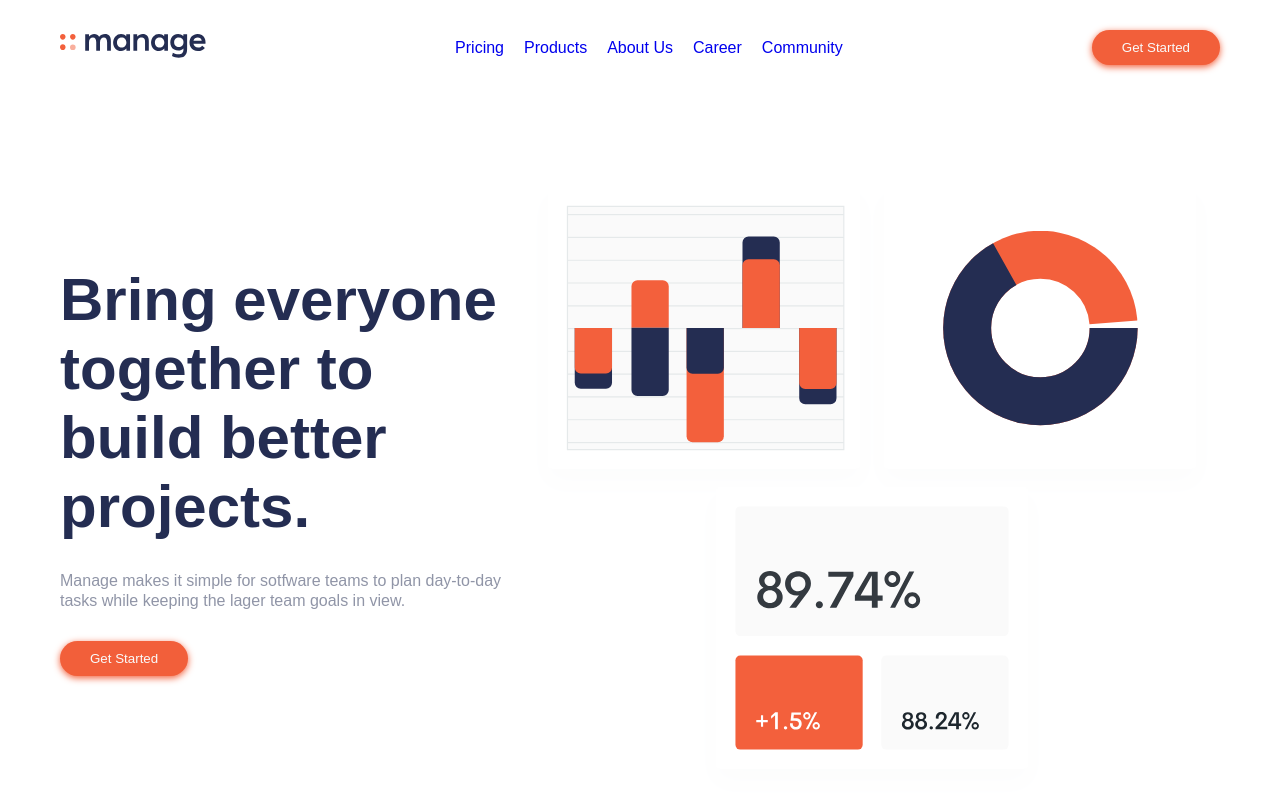
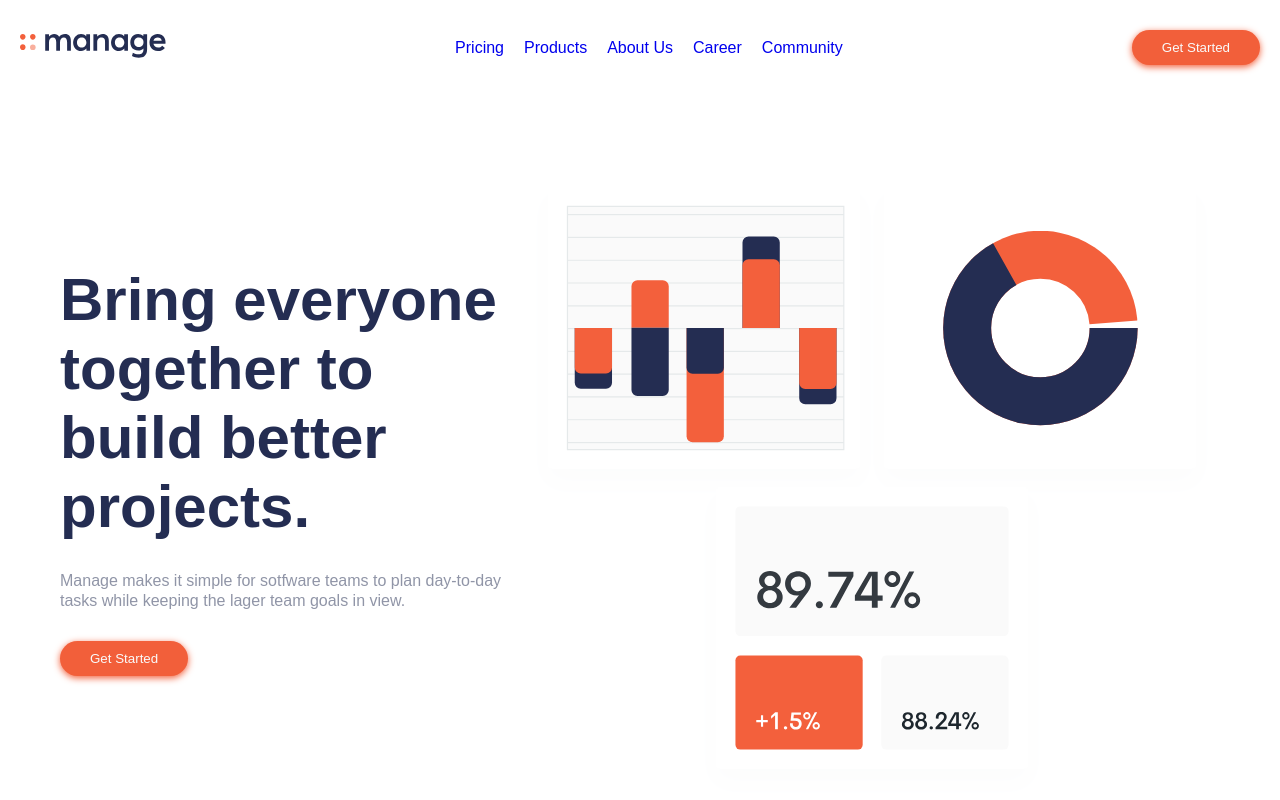
Before and after one commit to Buikem001/manage, a plain HTML site: page index.html in a window 1280 px wide. Shown: the top 800 px of the page. Drawn offline with Linux system fonts and the light colour scheme.

Commit message:
update on nav bar

```diff
--- a/css/style.css
+++ b/css/style.css
@@ -33,7 +33,7 @@ html, body{
     display: flex;
     justify-content: space-between;
     align-items: center;
-    padding: 30px 60px;
+    padding: 30px 20px;
 }
 
 .div1{
```
